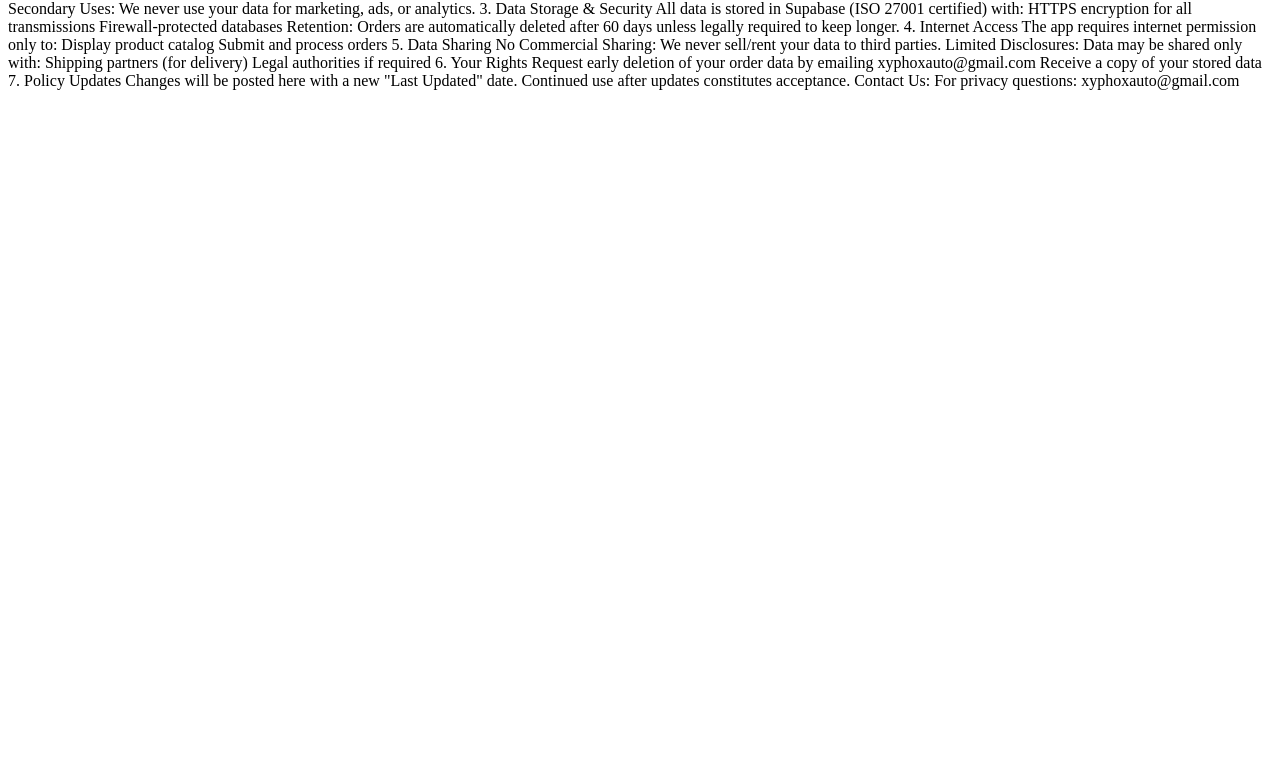
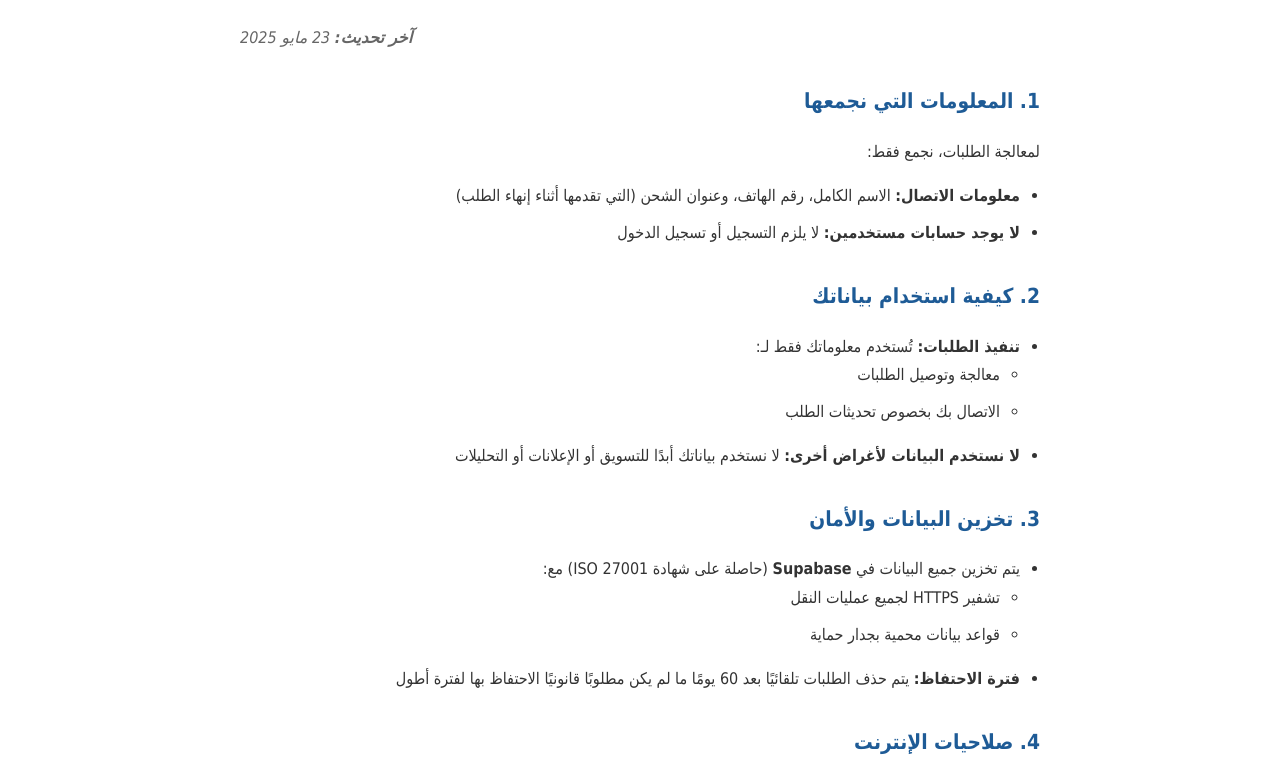
Before and after one commit to XYPHOX1/Privacy-Policy, a plain HTML site: page index.html in a window 1280 px wide. Shown: the part 117-892 px from the top of the page. Before the commit the page ends 800 px from the top, so only its background shows below. Drawn offline with Linux system fonts and the light colour scheme.

Commit message:
Update index.html

```diff
--- a/index.html
+++ b/index.html
@@ -1,62 +1,125 @@
 <!DOCTYPE html>
-<html>
+<html lang="ar" dir="rtl">
+<head>
+    <meta charset="utf-8">
+    <meta name="viewport" content="width=device-width, initial-scale=1.0">
+    <title>سياسة الخصوصية - برهم</title>
+    <style>
+        body {
+            font-family: 'Tahoma', 'Arial', sans-serif;
+            line-height: 1.8;
+            max-width: 800px;
+            margin: 0 auto;
+            padding: 20px;
+            color: #333;
+        }
+        h1 {
+            color: #0F2D52;
+            text-align: center;
+            margin-bottom: 30px;
+            border-bottom: 2px solid #1E5B96;
+            padding-bottom: 10px;
+        }
+        h2 {
+            color: #1E5B96;
+            margin-top: 30px;
+            font-size: 1.3em;
+        }
+        p, ul {
+            margin-bottom: 15px;
+        }
+        ul {
+            padding-right: 20px;
+        }
+        li {
+            margin-bottom: 8px;
+        }
+        .last-updated {
+            text-align: left;
+            font-style: italic;
+            color: #666;
+            margin-bottom: 30px;
+        }
+        .contact {
+            background-color: #f5f5f5;
+            padding: 15px;
+            border-radius: 5px;
+            margin-top: 30px;
+        }
+        @media (max-width: 600px) {
+            body {
+                padding: 15px;
+                font-size: 14px;
+            }
+            h1 {
+                font-size: 1.5em;
+            }
+        }
+    </style>
+</head>
 <body>
-  <h1>Privacy Policy for برهم</h1>
-  <p>
-Last Updated: 23/5/2025
+    <h1>سياسة الخصوصية لتطبيق برهم</h1>
+    <p class="last-updated"><strong>آخر تحديث:</strong> 23 مايو 2025</p>
 
-1. Information We Collect
-To process orders, we collect only:
+    <h2>1. المعلومات التي نجمعها</h2>
+    <p>لمعالجة الطلبات، نجمع فقط:</p>
+    <ul>
+        <li><strong>معلومات الاتصال:</strong> الاسم الكامل، رقم الهاتف، وعنوان الشحن (التي تقدمها أثناء إنهاء الطلب)</li>
+        <li><strong>لا يوجد حسابات مستخدمين:</strong> لا يلزم التسجيل أو تسجيل الدخول</li>
+    </ul>
 
-Contact Information: Full name, phone number, and shipping address (provided by you during checkout).
+    <h2>2. كيفية استخدام بياناتك</h2>
+    <ul>
+        <li><strong>تنفيذ الطلبات:</strong> تُستخدم معلوماتك فقط لـ:
+            <ul>
+                <li>معالجة وتوصيل الطلبات</li>
+                <li>الاتصال بك بخصوص تحديثات الطلب</li>
+            </ul>
+        </li>
+        <li><strong>لا نستخدم البيانات لأغراض أخرى:</strong> لا نستخدم بياناتك أبدًا للتسويق أو الإعلانات أو التحليلات</li>
+    </ul>
 
-No Accounts: No user registration or login required.
+    <h2>3. تخزين البيانات والأمان</h2>
+    <ul>
+        <li>يتم تخزين جميع البيانات في <strong>Supabase</strong> (حاصلة على شهادة ISO 27001) مع:
+            <ul>
+                <li>تشفير HTTPS لجميع عمليات النقل</li>
+                <li>قواعد بيانات محمية بجدار حماية</li>
+            </ul>
+        </li>
+        <li><strong>فترة الاحتفاظ:</strong> يتم حذف الطلبات تلقائيًا بعد 60 يومًا ما لم يكن مطلوبًا قانونيًا الاحتفاظ بها لفترة أطول</li>
+    </ul>
 
-2. How We Use Your Data
-Order Fulfillment: Your information is used solely to:
+    <h2>4. صلاحيات الإنترنت</h2>
+    <p>يتطلب التطبيق صلاحيات الإنترنت فقط من أجل:</p>
+    <ul>
+        <li>عرض كتالوج المنتجات</li>
+        <li>إرسال ومعالجة الطلبات</li>
+    </ul>
 
-Process and deliver orders
+    <h2>5. مشاركة البيانات</h2>
+    <ul>
+        <li><strong>لا توجد مشاركة تجارية:</strong> لا نبيع أو نؤجر بياناتك لأطراف ثالثة</li>
+        <li><strong>إفصاحات محدودة:</strong> قد تتم مشاركة البيانات فقط مع:
+            <ul>
+                <li>شركات الشحن (للتوصيل)</li>
+                <li>السلطات القانونية إذا لزم الأمر</li>
+            </ul>
+        </li>
+    </ul>
 
-Contact you about order updates
+    <h2>6. حقوقك</h2>
+    <ul>
+        <li>طلب حذف بيانات طلبك مبكرًا عن طريق البريد الإلكتروني: xyphoxauto@gmail.com</li>
+        <li>الحصول على نسخة من بياناتك المخزنة</li>
+    </ul>
 
-No Secondary Uses: We never use your data for marketing, ads, or analytics.
+    <h2>7. تحديثات السياسة</h2>
+    <p>سيتم نشر التغييرات هنا مع تاريخ "آخر تحديث" جديد. استمرار استخدامك للتطبيق بعد التحديثات يعني موافقتك عليها.</p>
 
-3. Data Storage & Security
-All data is stored in Supabase (ISO 27001 certified) with:
-
-HTTPS encryption for all transmissions
-
-Firewall-protected databases
-
-Retention: Orders are automatically deleted after 60 days unless legally required to keep longer.
-
-4. Internet Access
-The app requires internet permission only to:
-
-Display product catalog
-
-Submit and process orders
-
-5. Data Sharing
-No Commercial Sharing: We never sell/rent your data to third parties.
-
-Limited Disclosures: Data may be shared only with:
-
-Shipping partners (for delivery)
-
-Legal authorities if required
-
-6. Your Rights
-Request early deletion of your order data by emailing xyphoxauto@gmail.com
-
-Receive a copy of your stored data
-
-7. Policy Updates
-Changes will be posted here with a new "Last Updated" date.
-
-Continued use after updates constitutes acceptance.
-
-Contact Us:
-For privacy questions: xyphoxauto@gmail.com</p>
+    <div class="contact">
+        <h2>اتصل بنا</h2>
+        <p>لأي استفسارات حول الخصوصية: <a href="mailto:xyphoxauto@gmail.com">xyphoxauto@gmail.com</a></p>
+    </div>
 </body>
 </html>
```
